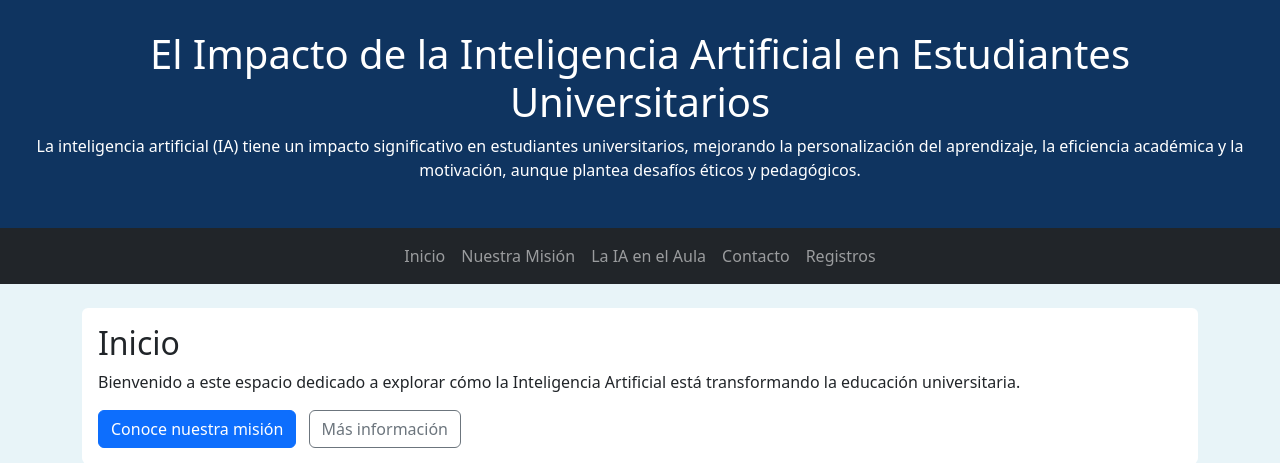
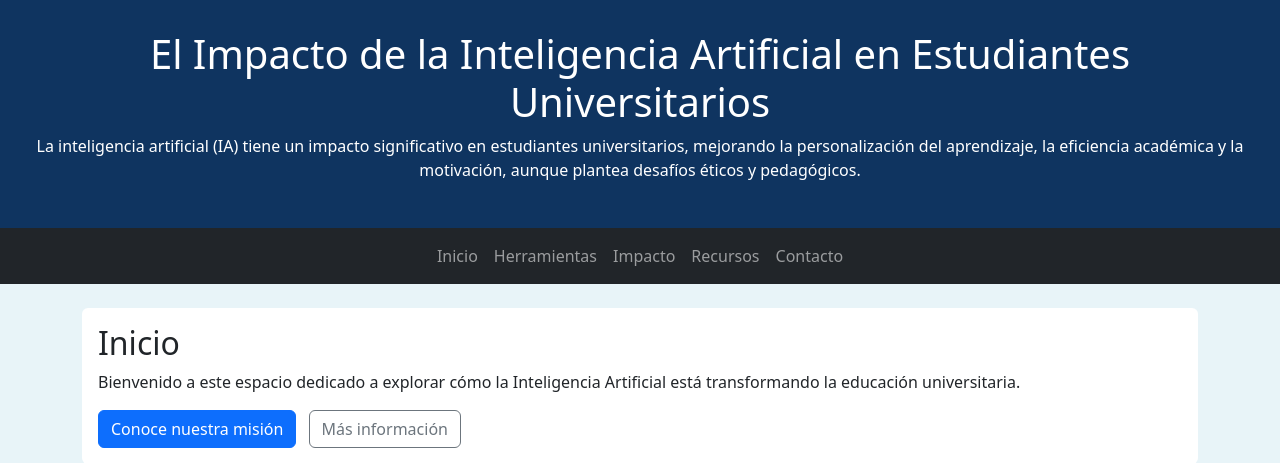
Before and after one commit to LadyGuerrero/DESARROLLO-DE-APLICACIONES-WEB, a Flask app: page / in a window 1280 px wide. Shown: the top 463 px of the page. Run offline with Flask 3, Linux system fonts and the light colour scheme.

Commit message:
SEMANA 10

```diff
--- a/templates/index.html
+++ b/templates/index.html
@@ -6,7 +6,7 @@
     <title>IA en la Universidad</title>
     <link href="https://cdn.jsdelivr.net/npm/bootstrap@5.3.0/dist/css/bootstrap.min.css" rel="stylesheet">
     <script src="https://cdn.jsdelivr.net/npm/bootstrap@5.3.0/dist/js/bootstrap.bundle.min.js"></script>
-    <link rel="stylesheet" href="static/css/style.css">
+    <link rel="stylesheet" href="{{ url_for('static', filename='css/style.css') }}">
   </head>
   <body>
 
@@ -22,11 +22,11 @@
         </button>
         <div class="collapse navbar-collapse" id="menuNav">
           <ul class="navbar-nav mx-auto">
-            <li class="nav-item"><a class="nav-link" href="#inicio">Inicio</a></li>
-            <li class="nav-item"><a class="nav-link" href="#mision">Nuestra Misión</a></li>
-            <li class="nav-item"><a class="nav-link" href="#aula">La IA en el Aula</a></li>
-            <li class="nav-item"><a class="nav-link" href="#contacto">Contacto</a></li>
-            <li class="nav-item"><a class="nav-link" href="#registro">Registros</a></li>
+            <li class="nav-item"><a class="nav-link" href="{{ url_for('index') }}">Inicio</a></li>
+            <li class="nav-item"><a class="nav-link" href="{{ url_for('herramientas') }}">Herramientas</a></li>
+            <li class="nav-item"><a class="nav-link" href="{{ url_for('impacto') }}">Impacto</a></li>
+            <li class="nav-item"><a class="nav-link" href="{{ url_for('recursos') }}">Recursos</a></li>
+            <li class="nav-item"><a class="nav-link" href="{{ url_for('contacto') }}">Contacto</a></li>
           </ul>
         </div>
       </div>
@@ -37,7 +37,7 @@
       <section id="inicio" class="p-3 mb-4 bg-white rounded">
         <h2>Inicio</h2>
         <p>Bienvenido a este espacio dedicado a explorar cómo la Inteligencia Artificial está transformando la educación universitaria.</p>
-        <a href="#mision" class="btn btn-primary">Conoce nuestra misión</a>
+        <a href="{{ url_for('herramientas') }}" class="btn btn-primary">Conoce nuestra misión</a>
         <button type="button" class="btn btn-outline-secondary ms-2" data-bs-toggle="modal" data-bs-target="#modalInfo">Más información</button>
       </section>
 
@@ -63,10 +63,10 @@
         <p>Nuestra misión es informar, concientizar y orientar a estudiantes universitarios sobre el papel que desempeña la Inteligencia Artificial en el ámbito académico. Vivimos en una era donde la tecnología avanza a pasos agigantados, y la IA se ha convertido en una herramienta fundamental para el aprendizaje personalizado, la investigación científica y el desarrollo de habilidades digitales. Creemos que cada estudiante merece acceder a recursos que le permitan comprender esta tecnología, utilizarla de manera ética y responsable, y aprovechar su potencial para mejorar su rendimiento académico.</p>
         <div class="row text-center mt-3">
           <div class="col-md-6">
-            <img src="static/img/ImagenIA1.png" alt="IA en educación" class="img-fluid rounded">
+            <img src="{{ url_for('static', filename='img/ImagenIA1.png') }}" alt="IA en educación" class="img-fluid rounded">
           </div>
           <div class="col-md-6">
-            <img src="static/img/ImagenIA2.jpg" alt="Estudiantes con IA" class="img-fluid rounded">
+            <img src="{{ url_for('static', filename='img/ImagenIA2.jpg') }}" alt="Estudiantes con IA" class="img-fluid rounded">
           </div>
         </div>
       </section>
@@ -175,6 +175,6 @@
       <p>Universidad Estatal Amazónica - 2026</p>
     </footer>
 
-    <script src="static/js/script.js"></script>
+    <script src="{{ url_for('static', filename='js/script.js') }}"></script>
   </body>
 </html>
```
Also changed, not shown: index.html (+6 -14 lines).
